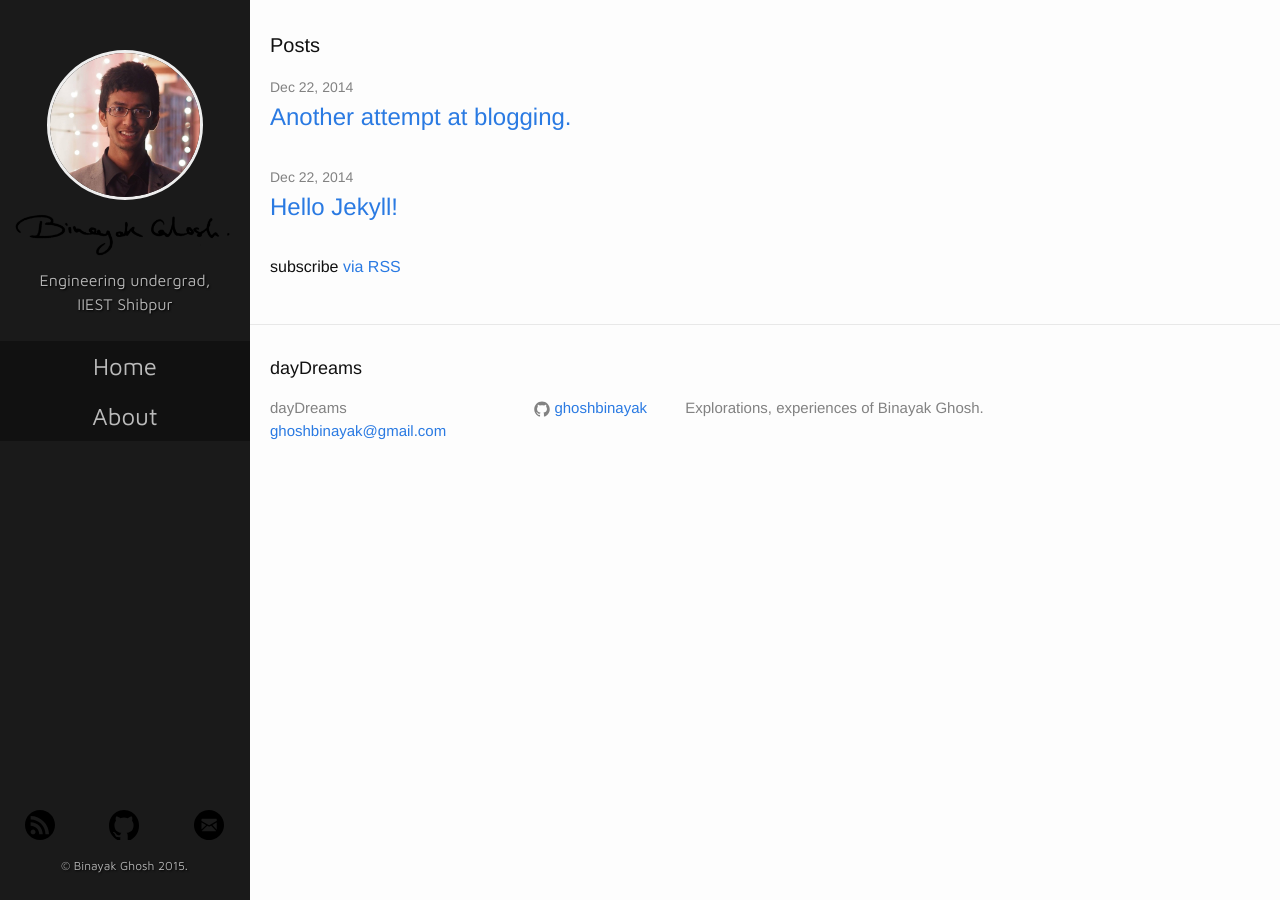
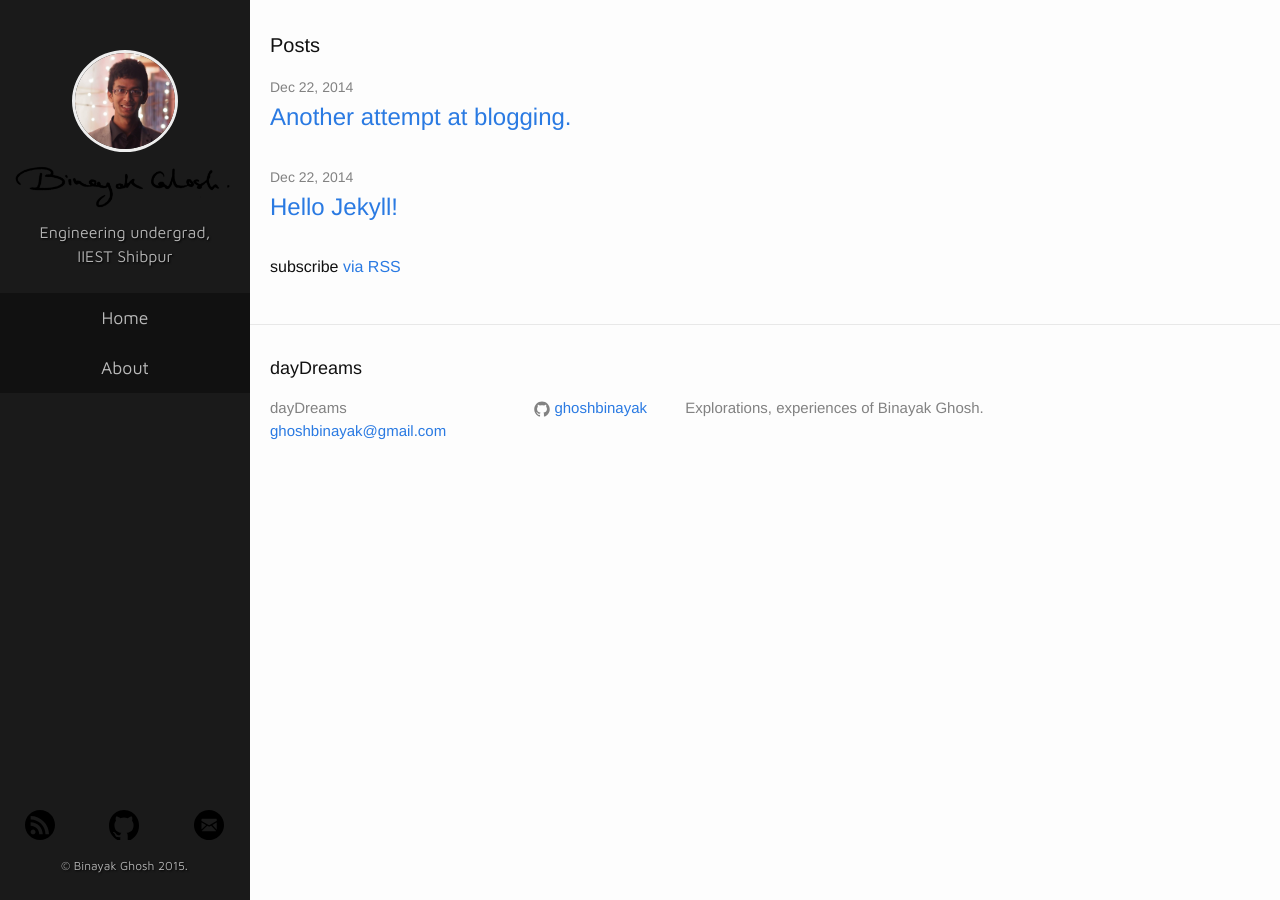
Before and after one commit to swrdfish/swrdfish.github.io, a Jekyll site: the page built from index.html, in a window 1280 px wide. Built offline with Jekyll 4.4.1, drawn with Linux system fonts in a browser that asks for light colours; the list of posts is cut into pages by our own code.

Commit message:
twiked sidebar style

```diff
--- a/_sass/_layout.scss
+++ b/_sass/_layout.scss
@@ -94,7 +94,7 @@
     margin: 50px auto 0px;
     display: block;
     border: 3px solid #EEE;
-    width: 60%;
+    width: 40%;
 }
 
 .site-sidebar {
@@ -132,9 +132,9 @@
 a.page-link {
     color: #BBB;
     font-family: "Maven Pro",sans-serif;
-    font-size: 1.5em;
+    font-size: 1.1em;
     font-weight: normal;
-    line-height: 50px;
+    line-height: 40px;
 }
 
 a.page-link:hover {
```
